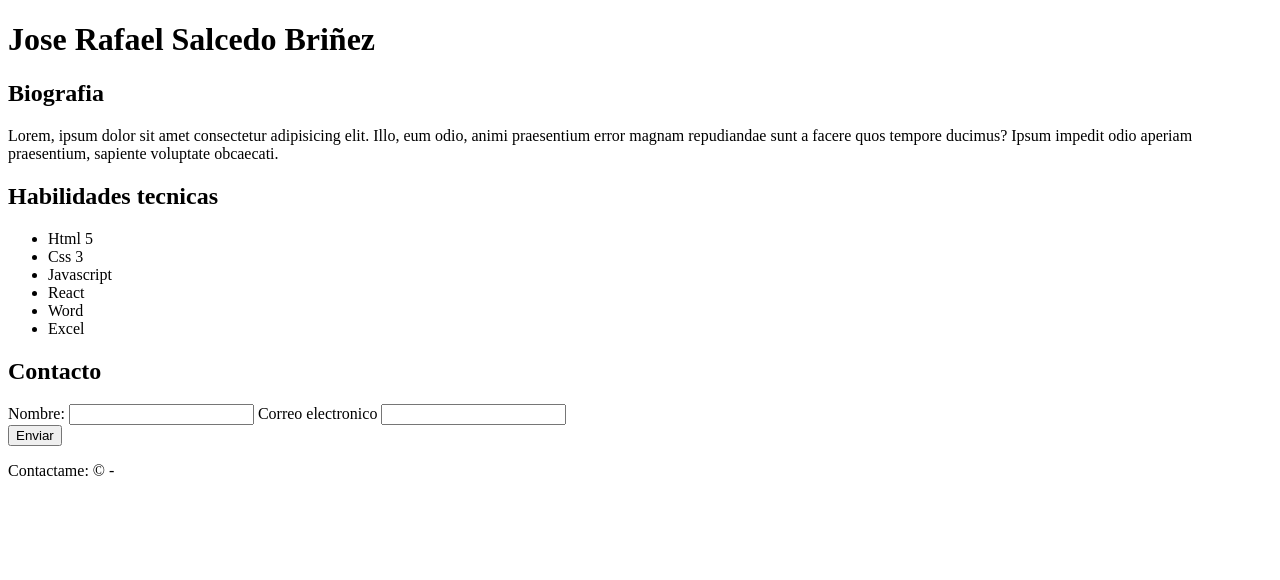
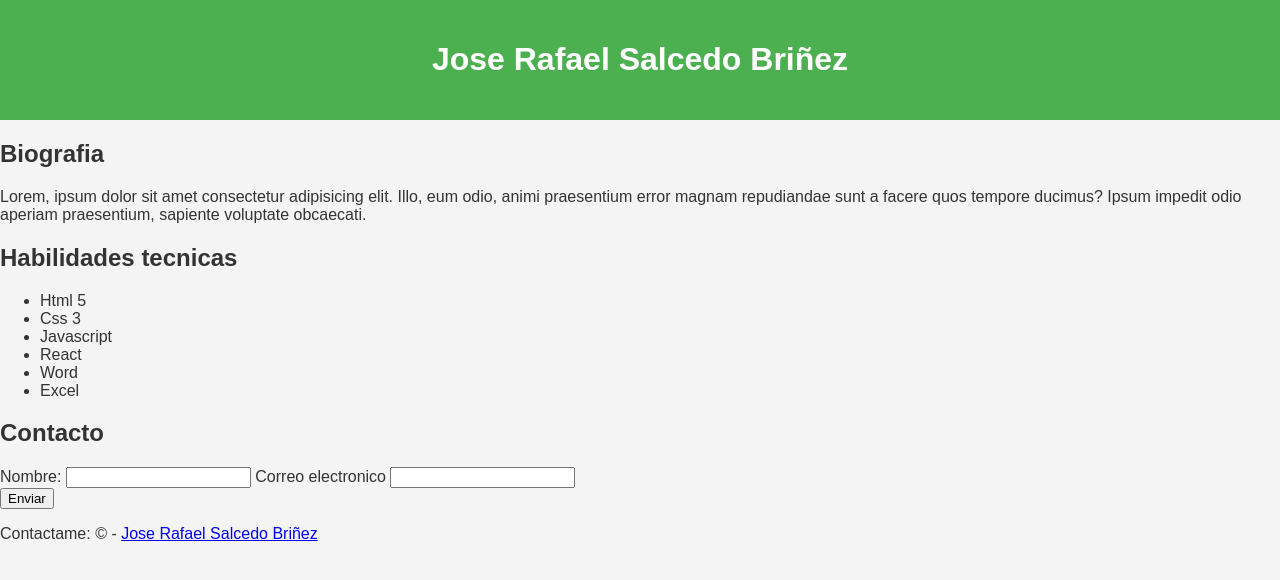
Before and after one commit to Joserafa20/Lab17, a plain HTML site: page index.html in a window 1280 px wide. Drawn offline with Linux system fonts and the light colour scheme.

Commit message:
Agregando estilos

```diff
--- /dev/null
+++ b/assent/style.css
@@ -0,0 +1,15 @@
+/*Estilos generales de la pagina*/
+body{
+    font-family: Arial, Helvetica, sans-serif;
+    background-color: #f4f4f4;
+    margin: 0;
+    padding: 0;
+    color: #333;
+}
+
+header{
+    background-color: #4caf50;
+    color: white;
+    text-align: center;
+    padding: 20px;
+}
--- a/index.html
+++ b/index.html
@@ -3,6 +3,7 @@
 <head>
     <meta charset="UTF-8">
     <meta name="viewport" content="width=device-width, initial-scale=1.0">
+    <link rel="stylesheet" href="./assent/style.css">
     <title>Laboratorio 17</title>
 </head>
 <body>
@@ -60,7 +61,7 @@
     <!--Pie de pagina-->
     <footer>
 
-        <p>Contactame: &copy -  <a href="mailto:jrsalcedob@yahoo.com.co"></a></p>
+        <p>Contactame: &copy -  <a href="mailto:jrsalcedob@yahoo.com.co">Jose Rafael Salcedo Briñez</a></p>
 
     </footer>
 
```
